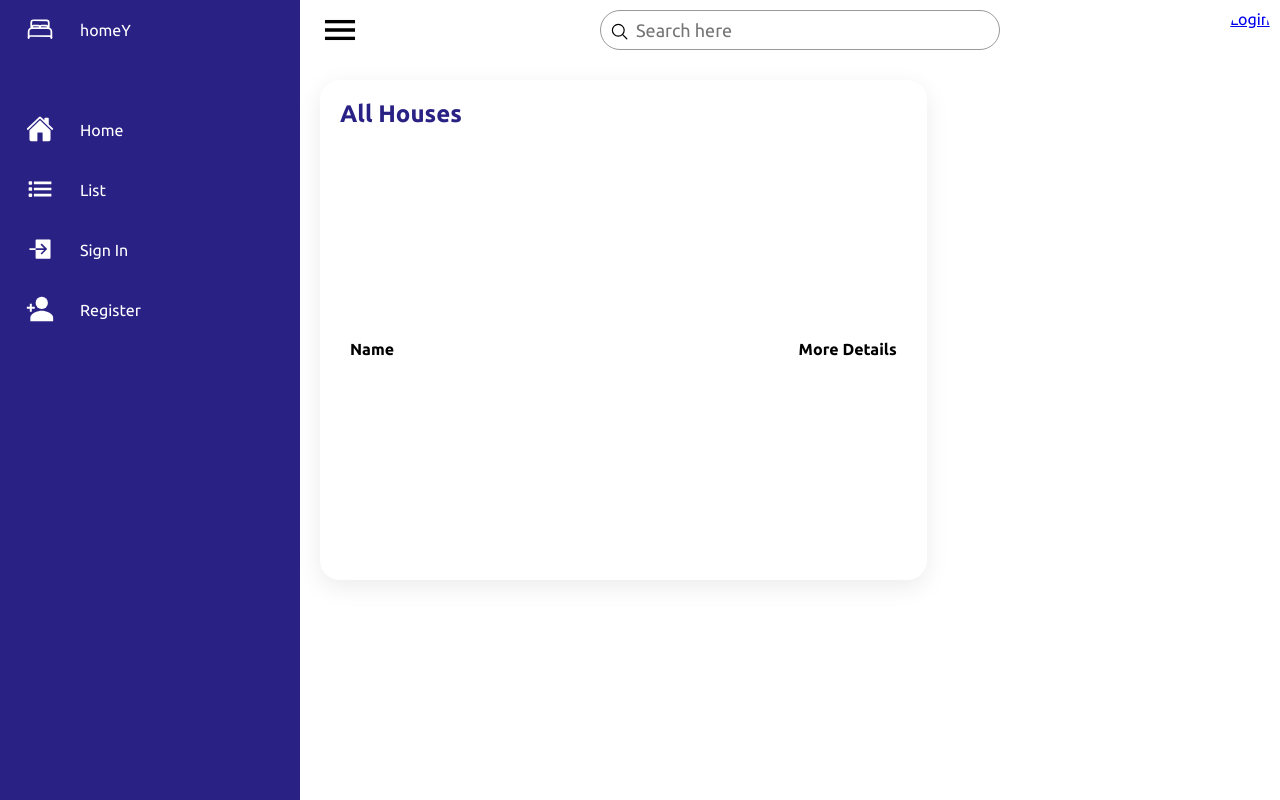
After one commit to math-lover31415/Homey, a Flask app: page /all_books in a window 1280 px wide. The commit adds this page. Run offline with Flask 3, Linux system fonts and the light colour scheme; data that the repository does not hold is empty.

Commit message:
View all books

```diff
--- a/app/routes.py
+++ b/app/routes.py
@@ -60,7 +60,7 @@ def add():
     form = HouseForm()
     if form.validate_on_submit():
         house = House(name=form.name.data, address=form.address.data, remarks=form.remarks.data, rent=int(form.rent.data),\
-                      number_of_rooms=form.number_of_rooms.data, owner=current_user.id, caution_deposit=form.caution_deposit.data)
+                      number_of_rooms=form.number_of_rooms.data, owner=current_user.id, caution_deposit=int(form.caution_deposit.data))
         db.session.add(house)
         db.session.commit()
         flash("House added")
@@ -95,6 +95,12 @@ def settings():
 @app.route('/delete', methods=["GET"])
 def delete():
     u = User.query.filter_by(id=current_user.id).first_or_404()
+    for h in House.query.filter_by(owner=u.id):
+        db.session.delete(h)
     db.session.delete(u)
     db.session.commit()
     return redirect(url_for('logout'))
+
+@app.route('/all_books')
+def all_books():
+    return render_template('popular.html', titles=House.query.all())
--- a/app/templates/dash.html
+++ b/app/templates/dash.html
@@ -27,7 +27,7 @@
     <div class="popularbooks">
         <div class="cardHeader">
             <h2>Popular</h2>
-            <a href="/popular.html" class="btn">View All</a>
+            <a href="{{url_for('all_books')}}" class="btn">View All</a>
         </div>
 
     <table>
--- /dev/null
+++ b/app/templates/popular.html
@@ -0,0 +1,32 @@
+{% extends "base.html" %}
+
+{% block content %}
+
+<link rel="stylesheet" type="text/css" href="../static/styles/dash.css" />
+
+<!-- ================ Popular Books List ================= -->
+<div class="details">
+    <div class="popularbooks">
+        <div class="cardHeader">
+            <h2>All Houses</h2>
+        </div>
+
+    <table>
+        <thead>
+            <tr>
+                <td>Name</td>
+                <td>More Details</td>
+            </tr>
+        </thead>
+        <tbody>
+            {% for house in titles %}
+            <tr>
+                <td>{{ house.name }}</td>
+                    <td><a href="/house/{{ house.id }}" class="btn-click"><span class="status inProgress">View</span></a></td>
+            </tr>
+            {% endfor %}
+        </tbody>
+    </table>
+</div>
+
+{% endblock %}
```
Also changed, not shown: app.db.
